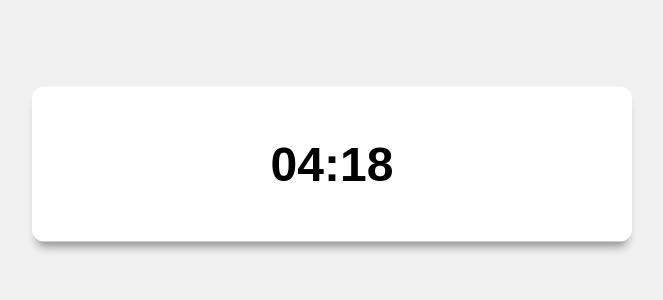
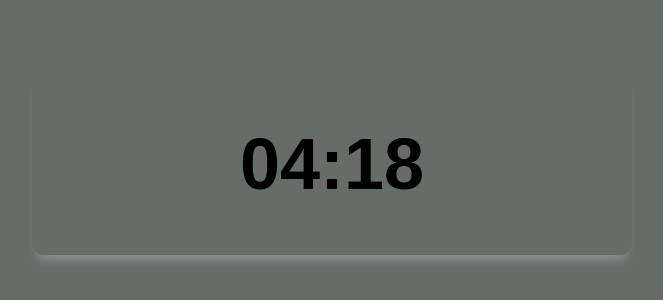
Before and after one commit to sadhakvandan/sadhakvandan.github.io, a plain HTML site: page index.html in a window 1280 px wide. Shown: the part 236-536 px from the top of the page, without its empty margins (308-971 px from the left). Drawn offline with Linux system fonts and the light colour scheme.

Commit message:
Update style.css

```diff
--- a/style.css
+++ b/style.css
@@ -1,5 +1,5 @@
 body {
-  background-color: #f1f1f1;
+  background-color: #666d69;
   font-family: 'Montserrat', sans-serif;
 }
 .card {
@@ -9,7 +9,7 @@ body {
     max-width: 500px;
     width: 100%;
     text-align: center;
-    background-color: #fff;
+    background-color: #666d69;
     border-radius: 12px;
     box-shadow: 0 10px 10px -5px #909090;
     position: absolute;
@@ -19,5 +19,5 @@ body {
 }
 
 #countdown {
-  font-size: 48px;
+  font-size: 72px;
 }
```
